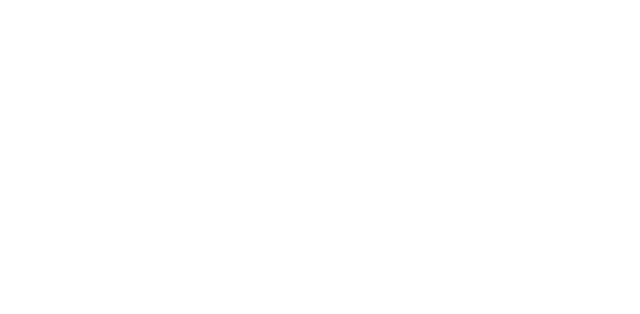
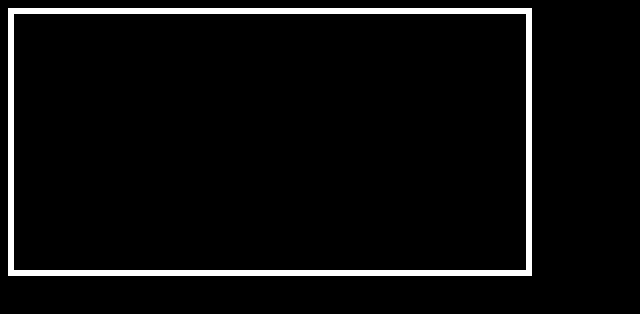
Before and after one commit to ArakawaDesign/pong, a website: page app/index.html in a window 1280 px wide. Shown: the whole page, without its empty margins (0-640 px from the left). Drawn offline with Linux system fonts and the light colour scheme.

Commit message:
Canvas examples

```diff
--- /dev/null
+++ b/app/assets/main.css
@@ -0,0 +1,6 @@
+canvas {
+
+    height: 300px;
+    width: 225px;
+    border: 1px solid blue;
+}
--- a/app/index.html
+++ b/app/index.html
@@ -2,10 +2,11 @@
 <html>
 <head lang="en">
     <meta charset="UTF-8">
-    <title>Bloc Base Project</title>
+    <title>Ping</title>
     <link rel="stylesheet" href="/styles/main.css">
 </head>
 <body>
-    <script src="/scripts/app.js"></script>
+    <script src="/scripts/pong.js"></script>
+    <canvas id='table' width="500" height="375"></canvas>
 </body>
 </html>
--- /dev/null
+++ b/app/scripts/pong.js
@@ -0,0 +1,7 @@
+window.onload = function() {
+	var table_canvas = document.getElementById('table');
+	var context = table_canvas.getContext('2d');
+
+
+
+};
--- a/app/styles/main.css
+++ b/app/styles/main.css
@@ -0,0 +1,11 @@
+canvas {
+
+    height: 256px;
+    width: 512px;
+    border: 6px solid white;
+
+}
+
+body {
+	background-color: black;
+}
```
Also changed, not shown: app/scripts/app.js (deleted).
